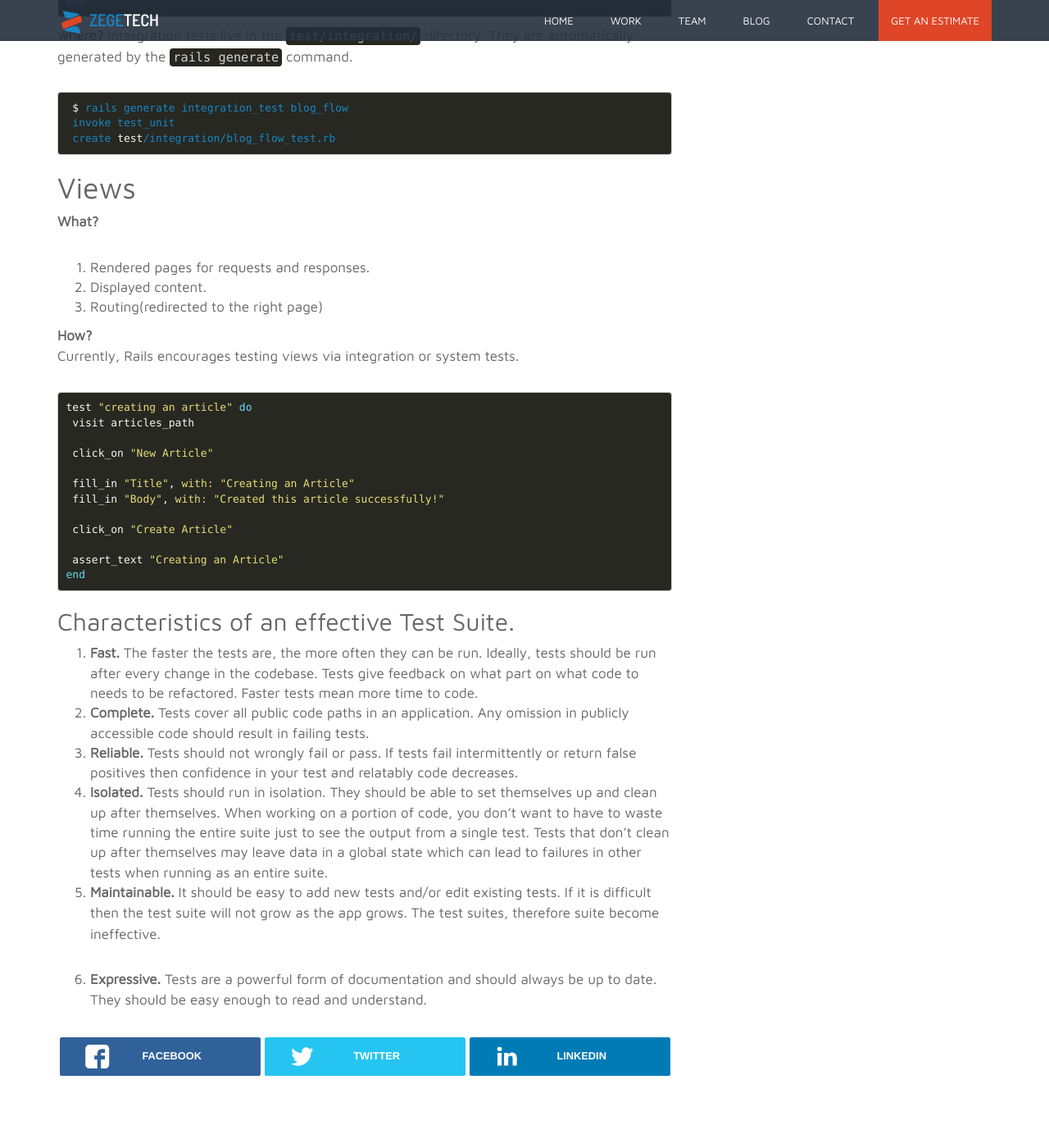
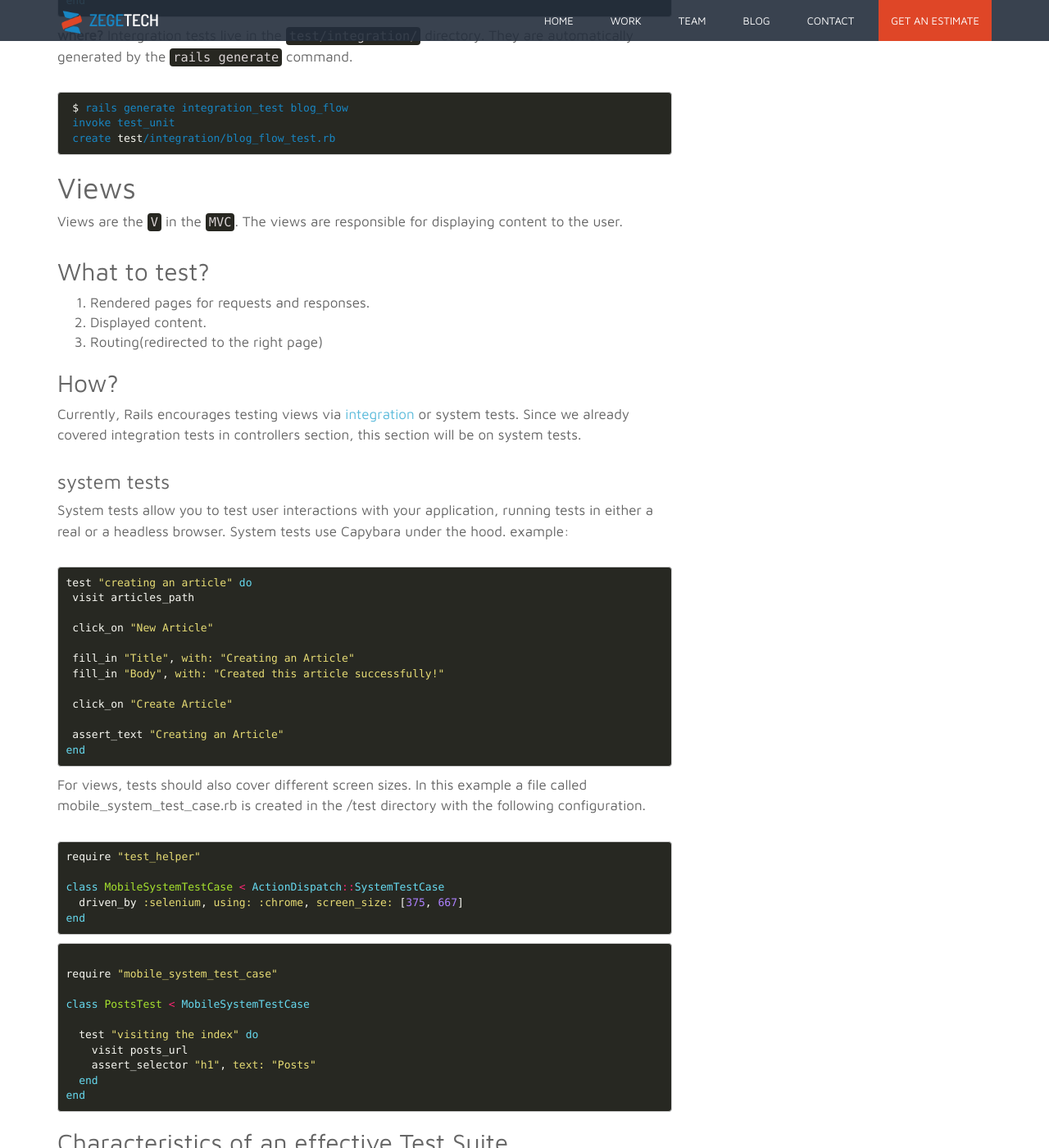
Before and after one commit to zegetech/zegetech.github.io, a Jekyll site: the page built from _posts/2019-03-15-rails-app-testing.md, in a window 1280 px wide and 1400 px high, scrolled down 5710 px. Shown: the whole window at 82% size. Built offline with Jekyll 4.4.1, drawn with Linux system fonts in a browser that asks for light colours; comment, search, counter and statistics services are not loaded.

Commit message:
add testing for views

````diff
--- a/_posts/2019-03-15-rails-app-testing.md
+++ b/_posts/2019-03-15-rails-app-testing.md
@@ -234,14 +234,19 @@ Intergration tests live in the `test/integration/` directory. They are automatic
 ```
 
 # Views
+Views are the `V` in the `MVC`. The views are responsible for displaying content to the user.
 
-**What?**
+## What to test?
 1. Rendered pages for requests and responses.
 2. Displayed content.
 3. Routing(redirected to the right page)
 
-**How?**
-Currently, Rails encourages testing views via integration or system tests.
+## How?
+Currently, Rails encourages testing views via [integration](### integration test) or system tests.
+Since we already covered integration tests in controllers section, this section will be  on system tests.
+
+### system tests
+System tests allow you to test user interactions with your application, running tests in either a real or a headless browser. System tests use Capybara under the hood. example:
 
 ```ruby
 test "creating an article" do
@@ -255,6 +260,29 @@ test "creating an article" do
  click_on "Create Article"
 
  assert_text "Creating an Article"
+end
+```
+
+For views, tests should also cover different screen sizes.
+In this example a file called mobile_system_test_case.rb is created in the /test directory with the following configuration.
+
+```ruby
+require "test_helper"
+
+class MobileSystemTestCase < ActionDispatch::SystemTestCase
+  driven_by :selenium, using: :chrome, screen_size: [375, 667]
+end
+```
+```ruby
+
+require "mobile_system_test_case"
+
+class PostsTest < MobileSystemTestCase
+
+  test "visiting the index" do
+    visit posts_url
+    assert_selector "h1", text: "Posts"
+  end
 end
 ```
 
````
